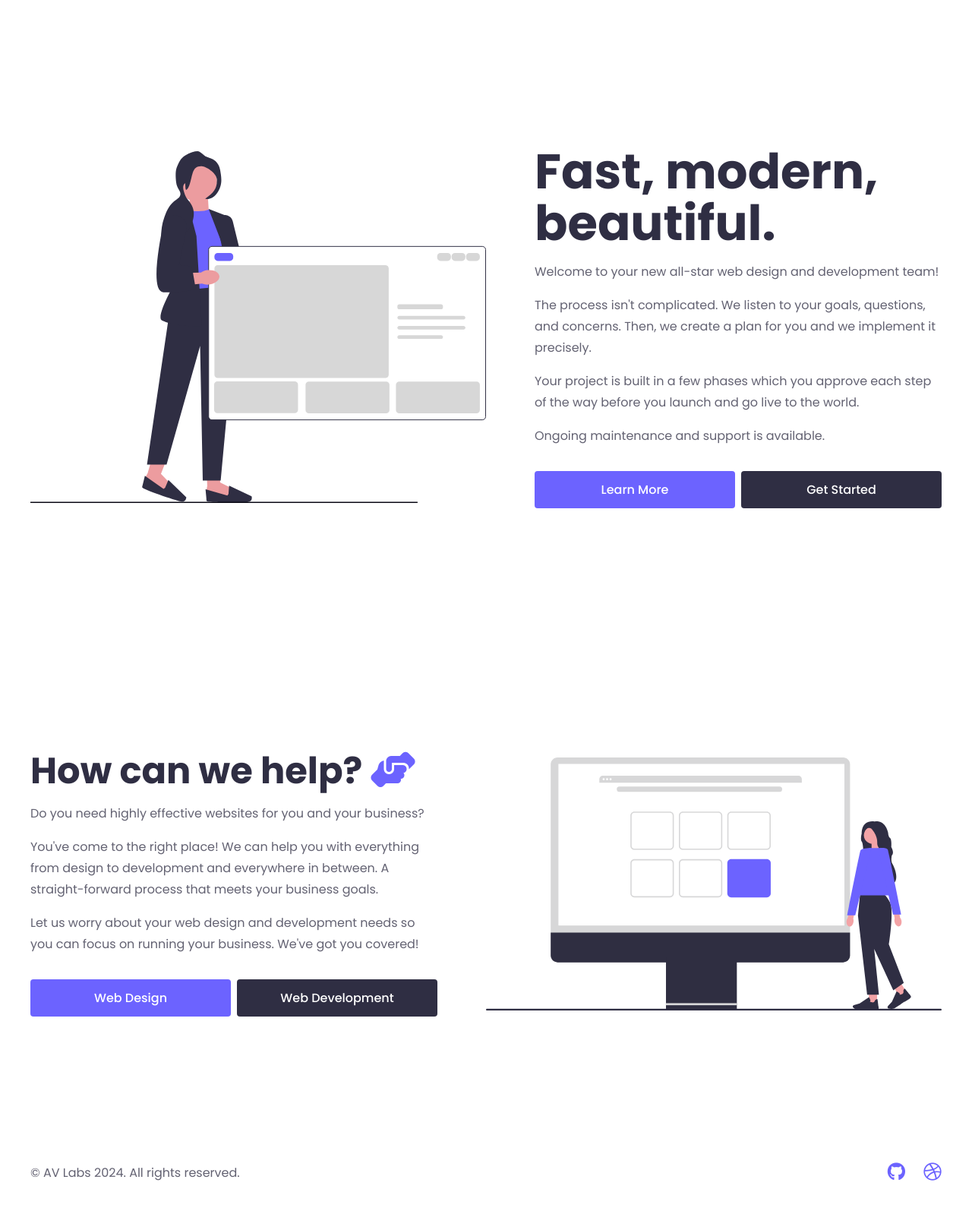
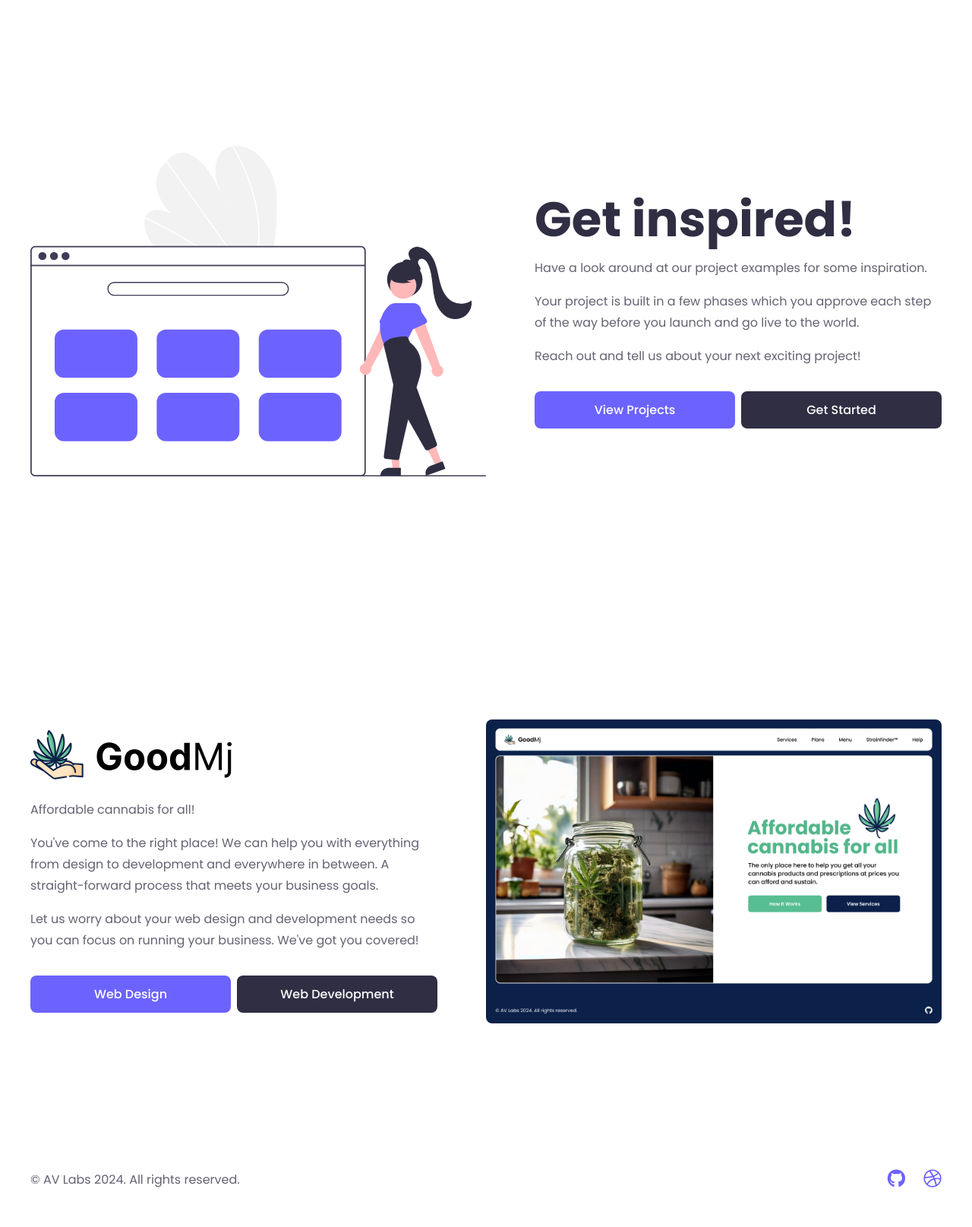
Before and after one commit to avlabsdev/avlabs-v2, a PHP site: page /projects in a window 1280 px wide. Shown: the part 78-1693 px from the top of the page at 76% size. Before the commit the page ends 1632 px from the top, so only its background shows below. Run offline with PHP 8.4, Linux system fonts and the light colour scheme; some libraries are stand-ins or nearby versions.

Commit message:
html/css updates, assets added

```diff
--- a/projects/index.html
+++ b/projects/index.html
@@ -4,7 +4,7 @@
 <head>
   <meta charset="UTF-8" />
   <meta name="viewport" content="width=device-width, initial-scale=1.0" />
-  <title>AV Labs - Professional Web Development</title>
+  <title>Projects / AV Labs - Professional Web Development</title>
   <link rel="shortcut icon" href="../assets/favicon.svg" type="image/x-icon" />
   <script src="https://kit.fontawesome.com/4a62263e08.js" crossorigin="anonymous"></script>
   <link rel="stylesheet" href="../style.css" />
@@ -24,38 +24,34 @@
     </div>
   </header>
   <main>
-    <section id="section-intro">
+    <section id="page-section-projects">
       <div class="container">
-        <img src="../assets/undraw_undraw_design_1w1r_-1-_812s.svg" alt="Illustration" />
+        <img src="../assets/undraw_portfolio_re_qwm5.svg" alt="Illustration by unDraw" />
         <div class="copy">
           <h1>
-            Fast, modern, beautiful. <i class="fa-solid fa-sparkles"></i>
+            Get inspired! <i class="fa-solid fa-face-awesome"></i>
           </h1>
-          <p>Welcome to your new all-star web design and development team!</p>
-          <p>
-            The process isn't complicated. We listen to your goals, questions,
-            and concerns. Then, we create a plan for you and we implement it precisely.
-          </p>
+          <p>Have a look around at our project examples for some inspiration.</p>
           <p>
             Your project is built in a few phases which you approve each step of the way before you launch and go live
             to the world.
           </p>
-          <p>Ongoing maintenance and support is available.</p>
+          <p>Reach out and tell us about your next exciting project!</p>
           <div class="button-container">
-            <a href="../services" class="button-primary">Learn More</a>
+            <a href="#goodmj" class="button-primary">View Projects</a>
             <a href="../pricing" class="button-secondary">Get Started</a>
           </div>
         </div>
       </div>
     </section>
-    <section id="section-services">
+    <section id="goodmj">
       <div class="container">
         <div class="copy">
           <h2>
-            How can we help? <i class="fa-solid fa-handshake-angle"></i>
+            <img src="../assets/goodmj-logo.svg" alt="GoodMj logo">
           </h2>
           <p>
-            Do you need highly effective websites for you and your business?
+            Affordable cannabis for all!
           </p>
           <p>
             You've come to the right place! We can help
@@ -72,7 +68,7 @@
             <a href="../pricing" class="button-secondary">Web Development</a>
           </div>
         </div>
-        <img src="../assets/undraw_undraw_undraw_undraw_selection_f3no_jw9h_-1-_nxfh_-1-_6d1x.svg" alt="Illustration" />
+        <img src="../assets/goodmj-home-preview.jpg" alt="Project homepage preview" class="br-base" />
       </div>
     </section>
   </main>
--- a/style.css
+++ b/style.css
@@ -140,7 +140,7 @@ section .copy {
   justify-content: center;
   width: 50%;
   text-decoration: none;
-  border-radius: 0.25rem;
+  border-radius: 0.5rem;
 }
 
 .button-secondary {
@@ -152,7 +152,7 @@ section .copy {
   justify-content: center;
   width: 50%;
   text-decoration: none;
-  border-radius: 0.25rem;
+  border-radius: 0.5rem;
 }
 
 .button-container {
@@ -160,6 +160,10 @@ section .copy {
   align-items: center;
   gap: 0.5rem;
   margin-top: 1rem;
+}
+
+.br-base {
+  border-radius: 0.5rem;
 }
 
 footer .container {
```
Also changed, not shown: assets/frontendfury-logo.svg (added), assets/goodmj-home-preview.jpg (added), assets/goodmj-logo.svg (added), assets/pinkcloud-logo.svg (added), assets/undraw_portfolio_re_qwm5.svg (added).
